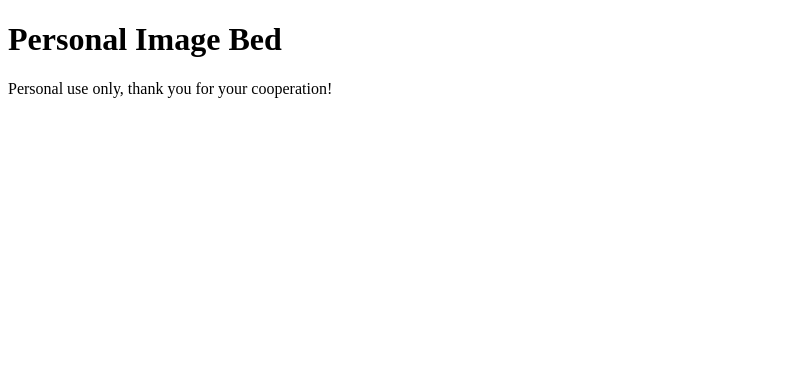
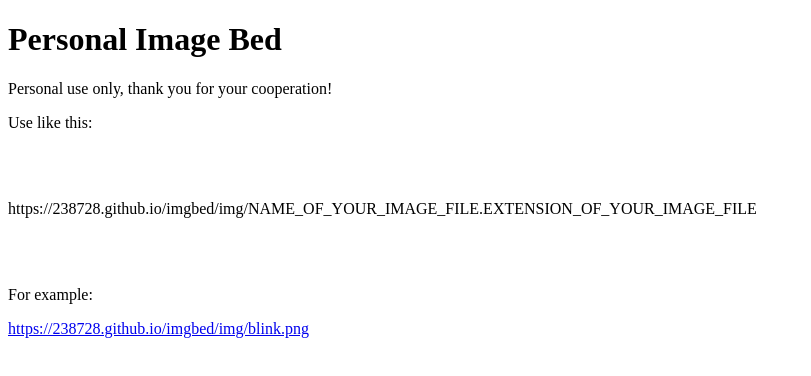
Before and after one commit to 238728/filebed, a plain HTML site: page index.html in a window 1280 px wide. Shown: the whole page, without its empty margins (0-811 px from the left). Drawn offline with Linux system fonts and the light colour scheme.

Commit message:
Update index.html

```diff
--- a/index.html
+++ b/index.html
@@ -1,3 +1,8 @@
 <!DOCTYPE html>
 <h1>Personal Image Bed</h1>
 <p>Personal use only, thank you for your cooperation!</p>
+<p>Use like this:</p>
+<br></br>
+<p>https://238728.github.io/imgbed/img/NAME_OF_YOUR_IMAGE_FILE.EXTENSION_OF_YOUR_IMAGE_FILE</p>
+<br></br>
+<p>For example: </p><a href="https://238728.github.io/imgbed/img/blink.png">https://238728.github.io/imgbed/img/blink.png</a>
```
